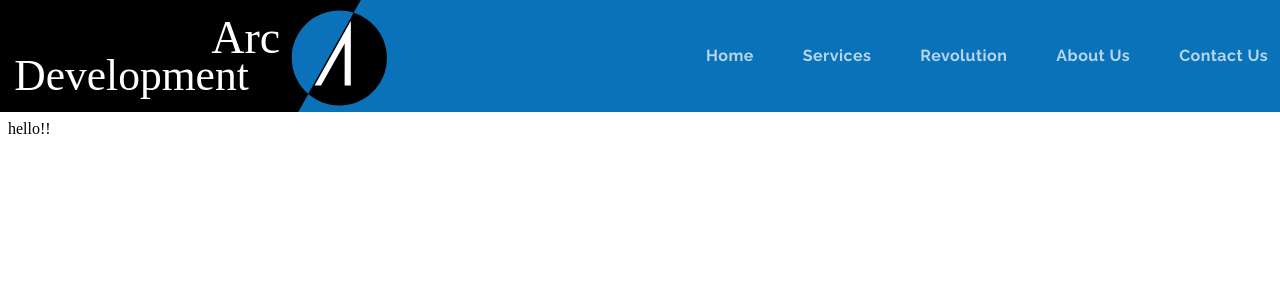
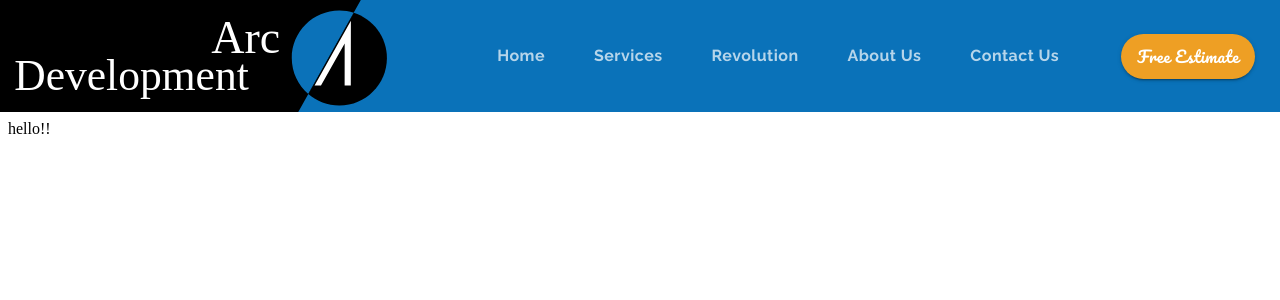
Before and after one commit to rashmitpankhania/arcapplication, a React (Create React App) app: page / in a window 1280 px wide. Shown: the top 300 px of the page. Built offline with nearby package versions, Linux system fonts and the light colour scheme.

Commit message:
in Header.js Free Estimate button added

```diff
--- a/src/components/ui/Header.js
+++ b/src/components/ui/Header.js
@@ -6,6 +6,7 @@
 import React from 'react';
 import { Tab } from '@material-ui/core';
 import Tabs from '@material-ui/core/Tabs';
+import Button from '@material-ui/core/Button';
 
 const useStyles = makeStyles((theme) => ({
     toolBarMargin: {
@@ -22,6 +23,14 @@
         ...theme.typography.tab,
         minWidth: 10,
         marginLeft: '25px'
+    },
+    button: {
+        ...theme.typography.estimate,
+        borderRadius: '50px',
+        marginLeft: '50px',
+        marginRight: '25px',
+        height: '45px',
+        color: 'white'
     }
 }));
 
@@ -53,6 +62,7 @@
                             <Tab className={classes.tab} label="About Us"/>
                             <Tab className={classes.tab} label="Contact Us"/>
                         </Tabs>
+                        <Button variant="contained" color="secondary" className={classes.button}>Free Estimate</Button>
                     </Toolbar>
                 </AppBar>
             </ElevationScroll>
--- a/src/components/ui/Theme.js
+++ b/src/components/ui/Theme.js
@@ -22,6 +22,11 @@
             textTransform: 'none',
             fontWeight: 700,
             fontSize: '1rem',
+        },
+        estimate: {
+            fontFamily: 'Pacifico',
+            fontSize: '1rem',
+            textTransform: 'none',
         }
     }
 });
```
